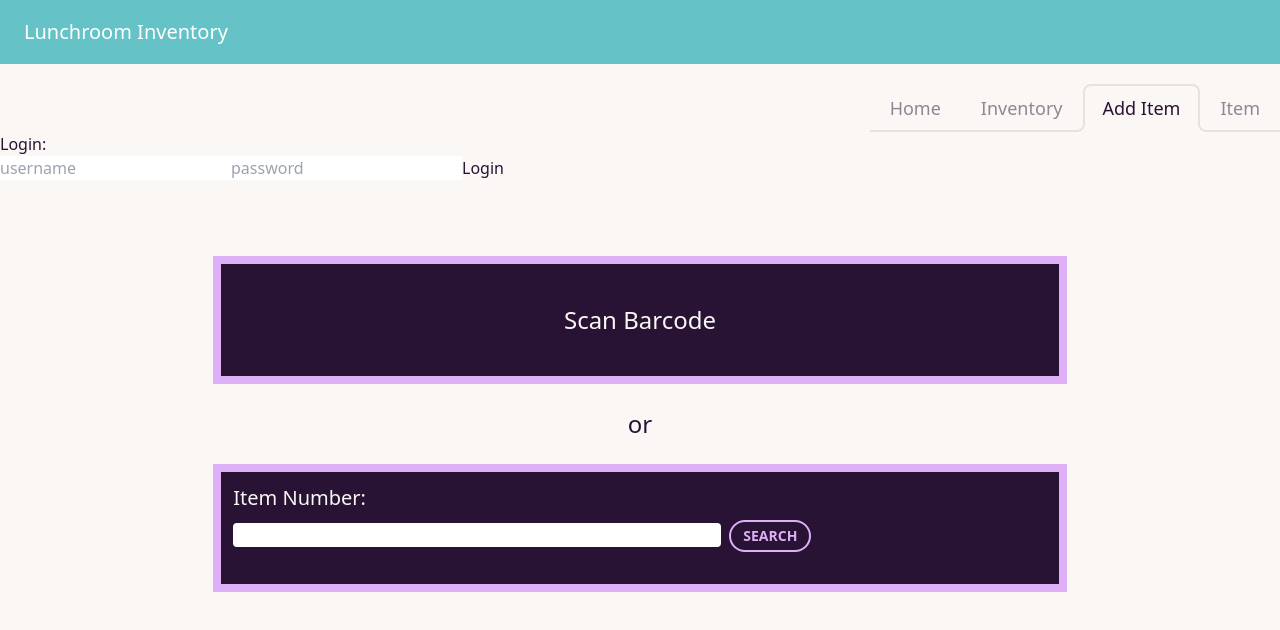
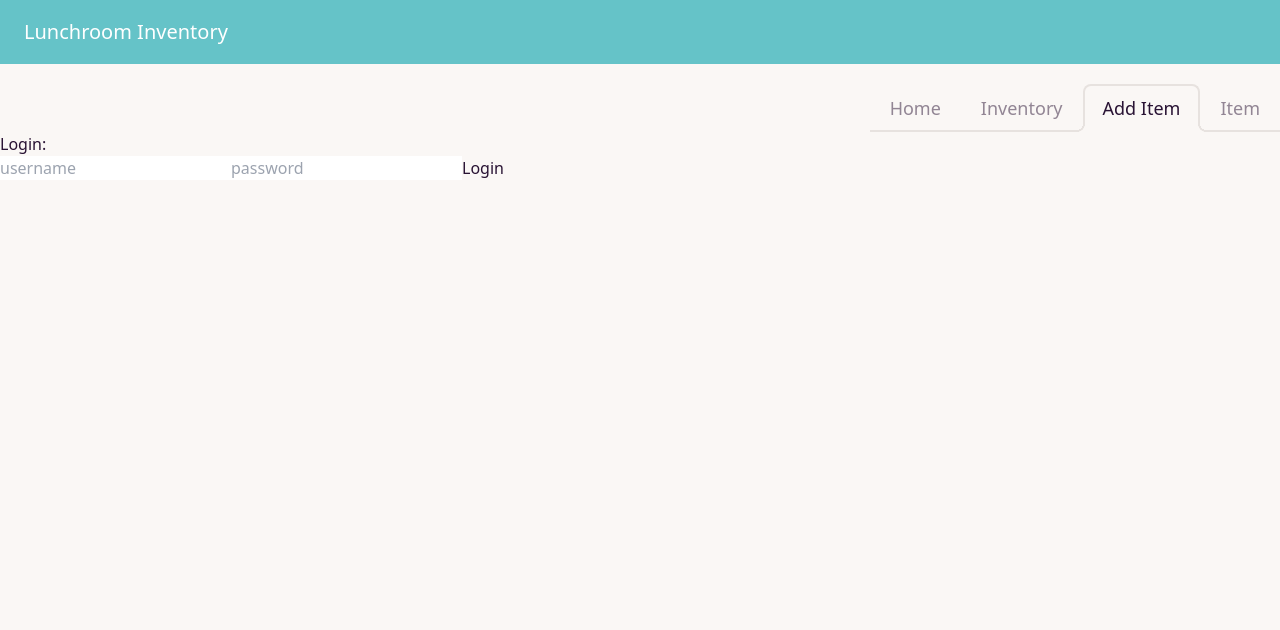
Before and after one commit to Git-Vdim-Hub/lunchroom-inventory-app, a React (Create React App) app in the folder client/: page / in a window 1280 px wide. Shown: the top 630 px of the page. Built offline with nearby package versions, Linux system fonts and the light colour scheme.

Commit message:
Fixed routing for login page and home

```diff
--- a/client/src/App.js
+++ b/client/src/App.js
@@ -11,9 +11,9 @@
 		<div className="App ">
 			<Router>
 				<Navbar />
-				<Login />
 				<Routes>
-					<Route path="/" element={<Home />} />
+					<Route path="/" element={<Login />} />
+					<Route path="/Home" element={<Home />} />
 					<Route path="/Inventory" element={<Inventory />} />
 					<Route path="/AddItem" element={<AddItem />} />
 					<Route path="/Item" element={<Item />} />
--- a/client/src/components/Navbar/index.js
+++ b/client/src/components/Navbar/index.js
@@ -12,7 +12,7 @@
 				<Link to={"./Item"}>Item Page</Link> */}
 			</div>
 			<div className="tabs flex justify-end w-full mt-5">
-				<Link to={"/"} className="tab tab-md md:tab-lg tab-lifted">Home</Link>
+				<Link to={"./Home"} className="tab tab-md md:tab-lg tab-lifted">Home</Link>
 				<Link to={"./Inventory"} className="tab tab-md md:tab-lg tab-lifted">Inventory</Link>
 				<Link to={"./AddItem"} className="tab tab-md md:tab-lg tab-lifted tab-active">Add Item</Link>
 				<Link to={"./Item"} className="tab tab-md md:tab-lg tab-lifted">Item</Link>
```
